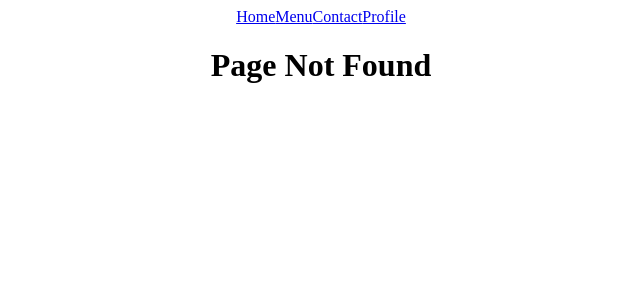
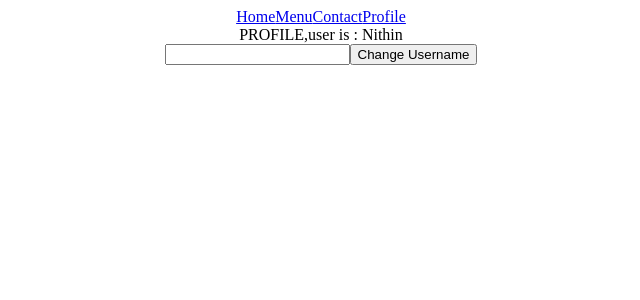
Before and after one commit to nithinshibu/react-for-beginners, a React (Create React App) app: page /profile in a window 1280 px wide. Before the commit this address had no page. Shown: the top 300 px of the page, without its empty margins (319-959 px from the left). Built offline with nearby package versions, Linux system fonts and the light colour scheme.

Commit message:
final commit in master branch (switch other branches)

```diff
--- a/src/App.js
+++ b/src/App.js
@@ -6,17 +6,22 @@
 import { ErrorPage } from "./pages/ErrorPage";
 import { Profile } from "./pages/Profile";
 import { Navbar } from "./pages/Navbar";
+import { useState } from "react";
 
 function App() {
+  const [username, setUserName] = useState("Nithin");
   return (
     <div className="App">
       <Router>
         <Navbar />
         <Routes>
-          <Route path="/" element={<Home />} />
+          <Route path="/" element={<Home username={username} />} />
           <Route path="/menu" element={<Menu />} />
           <Route path="/contact" element={<Contact />} />
-          <Route path="/profile/:username" element={<Profile />} />
+          <Route
+            path="/profile"
+            element={<Profile username={username} setUserName={setUserName} />}
+          />
           <Route path="*" element={<ErrorPage />} />
         </Routes>
       </Router>
--- /dev/null
+++ b/src/components/ChangeProfile.js
@@ -0,0 +1,21 @@
+import { useState } from "react";
+
+export const ChangeProfile = (props) => {
+  const [newUsername, setNewUserName] = useState("");
+  return (
+    <div>
+      <input
+        onChange={(e) => {
+          setNewUserName(e.target.value);
+        }}
+      />
+      <button
+        onClick={() => {
+          props.setUserName(newUsername);
+        }}
+      >
+        Change Username
+      </button>
+    </div>
+  );
+};
--- a/src/pages/Home.js
+++ b/src/pages/Home.js
@@ -1,3 +1,3 @@
-export const Home = () => {
-  return <h1>This is the home page</h1>;
+export const Home = (props) => {
+  return <h1>This is the home page and user is : {props.username}</h1>;
 };
--- a/src/pages/Navbar.js
+++ b/src/pages/Navbar.js
@@ -5,7 +5,7 @@
       <Link to="/">Home</Link>
       <Link to="/menu">Menu</Link>
       <Link to="/contact">Contact</Link>
-      <Link to="/profile/nithin">Profile</Link>
+      <Link to="/profile">Profile</Link>
     </div>
   );
 };
--- a/src/pages/Profile.js
+++ b/src/pages/Profile.js
@@ -1,11 +1,11 @@
 import React from "react";
-import { useParams } from "react-router-dom";
+import { ChangeProfile } from "../components/ChangeProfile";
 
-export const Profile = () => {
-  let { username } = useParams();
+export const Profile = (props) => {
   return (
     <div>
-      <h1>This is the Profile Page for the user {username}</h1>
+      <div>PROFILE,user is : {props.username}</div>
+      <ChangeProfile setUserName={props.setUserName} />
     </div>
   );
 };
```
